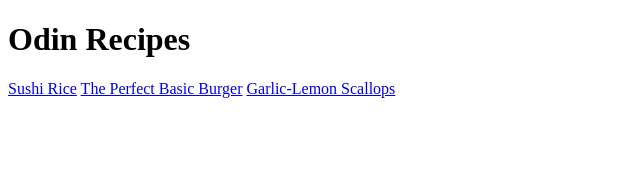
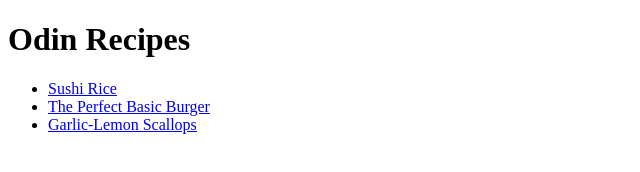
Before and after one commit to nunocarrico/odin-recipes, a plain HTML site: page index.html in a window 1280 px wide. Shown: the whole page, without its empty margins (0-640 px from the left). Drawn offline with Linux system fonts and the light colour scheme.

Commit message:
Update index.html

```diff
--- a/index.html
+++ b/index.html
@@ -8,8 +8,10 @@
 </head>
 <body>
     <h1>Odin Recipes</h1>
-    <a href="recipes/sushi-rice.html">Sushi Rice</a>
-    <a href="recipes/basic-burger.html">The Perfect Basic Burger</a>
-    <a href="recipes/scallops.html">Garlic-Lemon Scallops</a>
+    <ul>
+      <li><a href="recipes/sushi-rice.html">Sushi Rice</a></li>
+      <li><a href="recipes/basic-burger.html">The Perfect Basic Burger</a></li>
+      <li><a href="recipes/scallops.html">Garlic-Lemon Scallops</a></li>
+    </ul>
 </body>
 </html>
```
